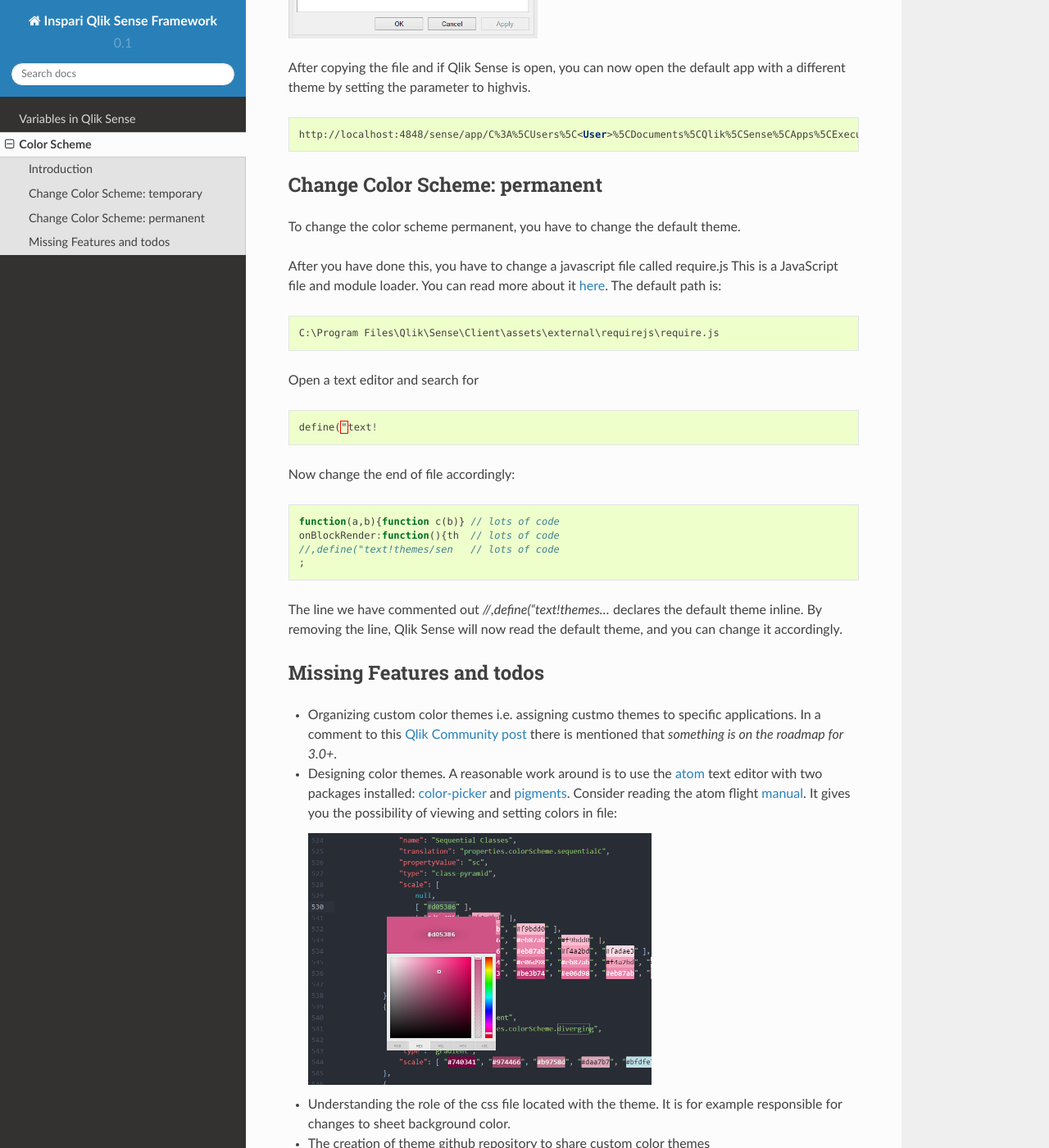
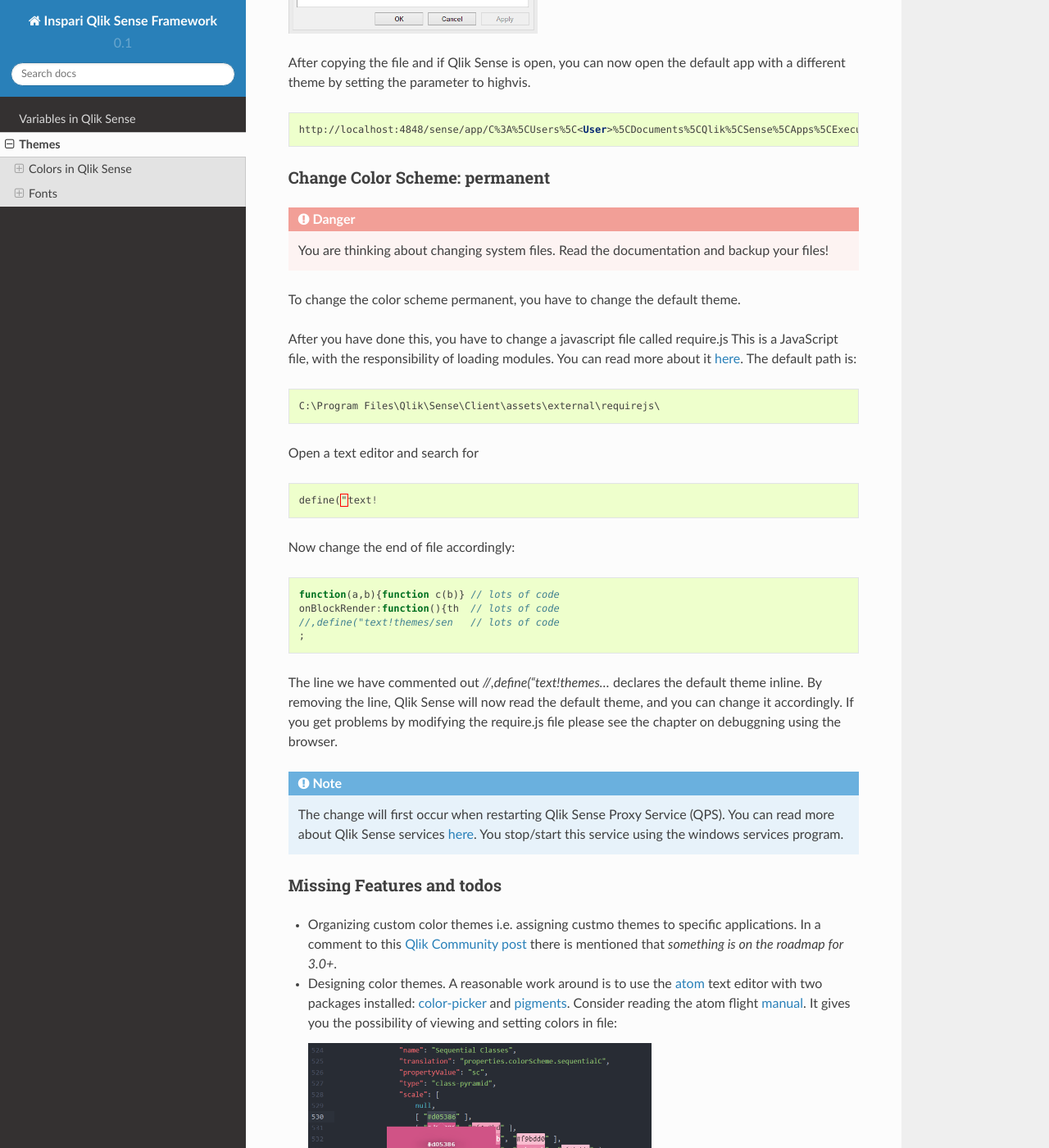
Before and after one commit to alexbjorlig/Qlik-Sense-Framework, a Sphinx documentation site: the page built from docs/themes.rst, in a window 1280 px wide and 1400 px high, scrolled down 3160 px. Shown: the whole window at 82% size. Built offline with Sphinx 7.4.7 and the Read the Docs theme 2.0.0, drawn with Linux system fonts in a browser that asks for light colours; some of the changed text lies outside the part shown.

Commit message:
moved color_scheme to a subdirectory called themes, and added a chapter to themes called fonts

```diff
--- a/docs/index.rst
+++ b/docs/index.rst
@@ -30,10 +30,10 @@
     :hidden:
 
     variables
-    color_scheme
+    themes
 
 Contents
 ========
 
 * :ref:`variables`
-* :ref:`color_scheme`
+* :ref:`themes`
--- a/docs/color_scheme.rst
+++ b/docs/themes.rst
@@ -1,12 +1,12 @@
-.. _color_scheme:
+.. _themes:
 
-Color Scheme
-============
+Themes
+======
 
-.. danger:: You are about to use an experimental feature of Qlik Sense. Backup your files!
+.. danger:: You are about to use experimental features of Qlik Sense. Backup your files!
 
-Introduction
-------------
+Colors in Qlik Sense
+--------------------
 
 **Are looking for a way to change the look and fell of your Qlik Sense applications?**
 
@@ -15,7 +15,7 @@
 To understand how this work, think of Qlik Sense as a web server and the client accessing documents
 through the browser:
 
-.. figure:: images/color_scheme/iqsf_color_scheme_1.PNG
+.. figure:: images/themes/color_scheme/iqsf_color_scheme_1.PNG
   :scale: 80%
 
 Instead of using Qlik Sense to browse an application, you can use Google Chrome to open a Qlik Sense app.
@@ -42,14 +42,14 @@
 With the sheet open in Google Chrome, activate the developer tools by pressing: Ctrl + Shift + I.
 Try to change the background-color of the sheet to red:
 
-.. figure:: images/color_scheme/iqsf_color_scheme_2.PNG
+.. figure:: images/themes/color_scheme/iqsf_color_scheme_2.PNG
   :scale: 80%
 
 This should give you a good idea of how Qlik Sense works, and how/why we can change the
 color scheme. Now lets continue to look at how this can be implemented.
 
 Change Color Scheme: temporary
-------------------------------
+******************************
 
 Before changing the color scheme on our local machine, we first need a new color scheme.
 You can download a color theme from the Clik Community called `highvis <https://community.qlik.com/docs/DOC-13517>`_.
@@ -64,7 +64,7 @@
 If you do not know the location of Qlik Sense you can right click the program icon in the
 windows menu bar and choose Properties. Under Shortcut\Target the path to Qlik Sense is listed.
 
-.. figure:: images/color_scheme/iqsf_color_scheme_3.PNG
+.. figure:: images/themes/color_scheme/iqsf_color_scheme_3.PNG
   :scale: 60%
 
 After copying the file and if Qlik Sense is open, you can now open the default app
@@ -75,17 +75,19 @@
   http://localhost:4848/sense/app/C%3A%5CUsers%5C<User>%5CDocuments%5CQlik%5CSense%5CApps%5CExecutive%20Dashboard/sheet/PfKsJK/state/analysis/theme/highvis
 
 Change Color Scheme: permanent
-------------------------------
+******************************
+
+.. danger:: You are thinking about changing system files. Read the documentation and backup your files!
 
 To change the color scheme permanent, you have to change the default theme.
 
 After you have done this, you have to change a javascript file called require.js
-This is a JavaScript file and module loader. You can read more about it `here <http://requirejs.org/>`_.
+This is a JavaScript file, with the responsibility of loading modules. You can read more about it `here <http://requirejs.org/>`_.
 The default path is:
 
 .. code-block:: html
 
-  C:\Program Files\Qlik\Sense\Client\assets\external\requirejs\require.js
+  C:\Program Files\Qlik\Sense\Client\assets\external\requirejs\
 
 Open a text editor and search for
 
@@ -103,10 +105,15 @@
   ;
 
 The line we have commented out *//,define("text!themes...* declares the default theme inline. By removing the line,
-Qlik Sense will now read the default theme, and you can change it accordingly.
+Qlik Sense will now read the default theme, and you can change it accordingly. If you get problems by modifying the
+require.js file please see the chapter on debuggning using the browser.
+
+.. note:: The change will first occur when restarting Qlik Sense Proxy Service (QPS). You can read more about
+  Qlik Sense services `here <https://help.qlik.com/en-US/sense/1.0/Subsystems/Server_deployment_and_configuration/Content/Qlik%20Sense/QSSRM_Architecture_Concepts_Services_Proxy.htm>`_.
+  You stop/start this service using the windows services program.
 
 Missing Features and todos
---------------------------
+**************************
 
 * Organizing custom color themes i.e. assigning custmo themes to specific applications.
   In a comment to this `Qlik Community post <https://community.qlik.com/docs/DOC-13517>`_ there is mentioned that *something is on the roadmap for 3.0+*.
@@ -114,8 +121,64 @@
   Consider reading the atom flight `manual <http://flight-manual.atom.io/>`_.
   It gives you the possibility of viewing and setting colors in file:
 
-  .. figure:: images/color_scheme/iqsf_color_scheme_atom.PNG
+  .. figure:: images/themes/color_scheme/iqsf_color_scheme_atom.PNG
     :scale: 50%
 
 * Understanding the role of the css file located with the theme. It is for example responsible for changes to sheet background color.
 * The creation of theme github repository to share custom color themes
+
+Fonts
+-----
+The Qlik Sense logic of managing colors is identical to how fonds are managed.
+
+Change Font Size: temporary
+***************************
+
+As a result of many areas with text in Qlik Sense, the size can be changed for all
+objects. If you collapse the theme.json file (use the line numbers for reference), you can see that
+all the different types of objects in Qlik Sense are present:
+
+.. figure:: images/themes/fonts/objects_in_theme.PNG
+  :scale: 80%
+
+All of theese objects have a one or more settings for the fontsize. Lets say that your objective is to change
+the font size in the bar chart. When you inspect the properties you should find something similar to this:
+
+.. code-block:: javascript
+
+  "fontSize": {
+              "default": "21px",
+              "full": "11px",
+              "medium": "11px",
+              "small": "11px",
+              "xsmall": "11px",
+              "spark": "11px"
+          }
+
+Now change the full pixel size to 21px, and go to a browser and open the following. Make sure Qlik Sense is running
+and change your username accordingly:
+
+.. code-block:: html
+
+  http://localhost:4848/sense/app/C%3A%5CUsers%5C<user>%5CDocuments%5CQlik%5CSense%5CApps%5CExecutive%20Dashboard/sheet/FaQeFa/state/analysis/theme/sense
+
+Now you should hopefully see the bar chart with increased font size:
+
+.. figure:: images/themes/fonts/increased_font_size.PNG
+  :scale: 60%
+
+Change Font Size: permanent
+***************************
+
+To change to font size permanently follow the same instructions as for how to change the Color Theme.
+
+.. note:: The change will first occur when restarting Qlik Sense Proxy Service (QPS). You can read more about
+  Qlik Sense services `here <https://help.qlik.com/en-US/sense/1.0/Subsystems/Server_deployment_and_configuration/Content/Qlik%20Sense/QSSRM_Architecture_Concepts_Services_Proxy.htm>`_.
+  You stop/start this service using the windows services program.
+
+Missing Features and todos
+**************************
+
+* Organizing custom fonts and assigning custom fonts to specific applications.
+* Understanding the role of the css file located with the theme. It is for example responsible for changes to some sheet font sizes.
+* A way of changing the font size using variables so the "baseline" font size can be increased effortless
```
Also changed, not shown: docs/debugging.rst (added, +13 -0 lines), docs/images/themes/color_scheme/iqsf_color_scheme_1.PNG (renamed from docs/images/color_scheme/iqsf_color_scheme_1.PNG), docs/images/themes/color_scheme/iqsf_color_scheme_2.PNG (renamed from docs/images/color_scheme/iqsf_color_scheme_2.PNG), docs/images/themes/color_scheme/iqsf_color_scheme_3.PNG (renamed from docs/images/color_scheme/iqsf_color_scheme_3.PNG), docs/images/themes/color_scheme/iqsf_color_scheme_atom.PNG (renamed from docs/images/color_scheme/iqsf_color_scheme_atom.PNG), docs/images/themes/fonts/increased_font_size.PNG (added), docs/images/themes/fonts/objects_in_theme.PNG (added).
